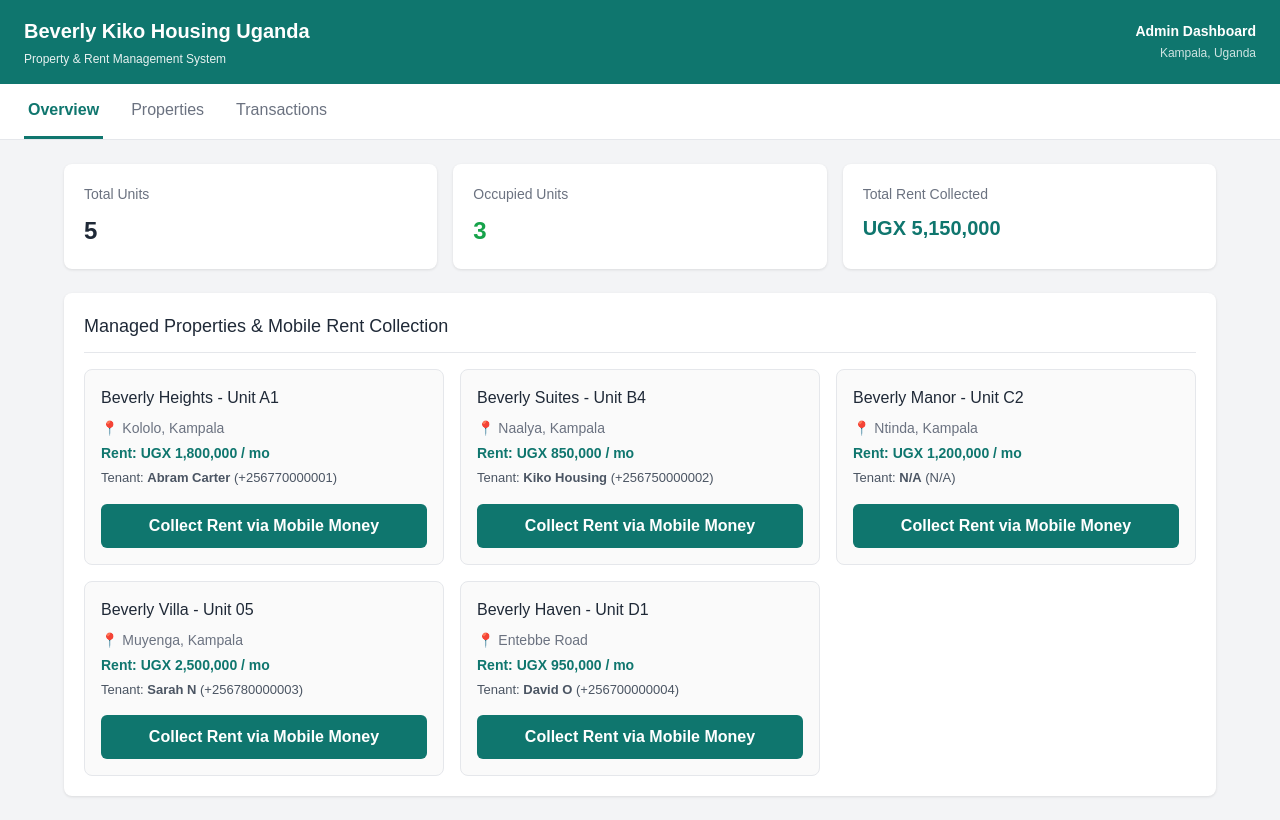
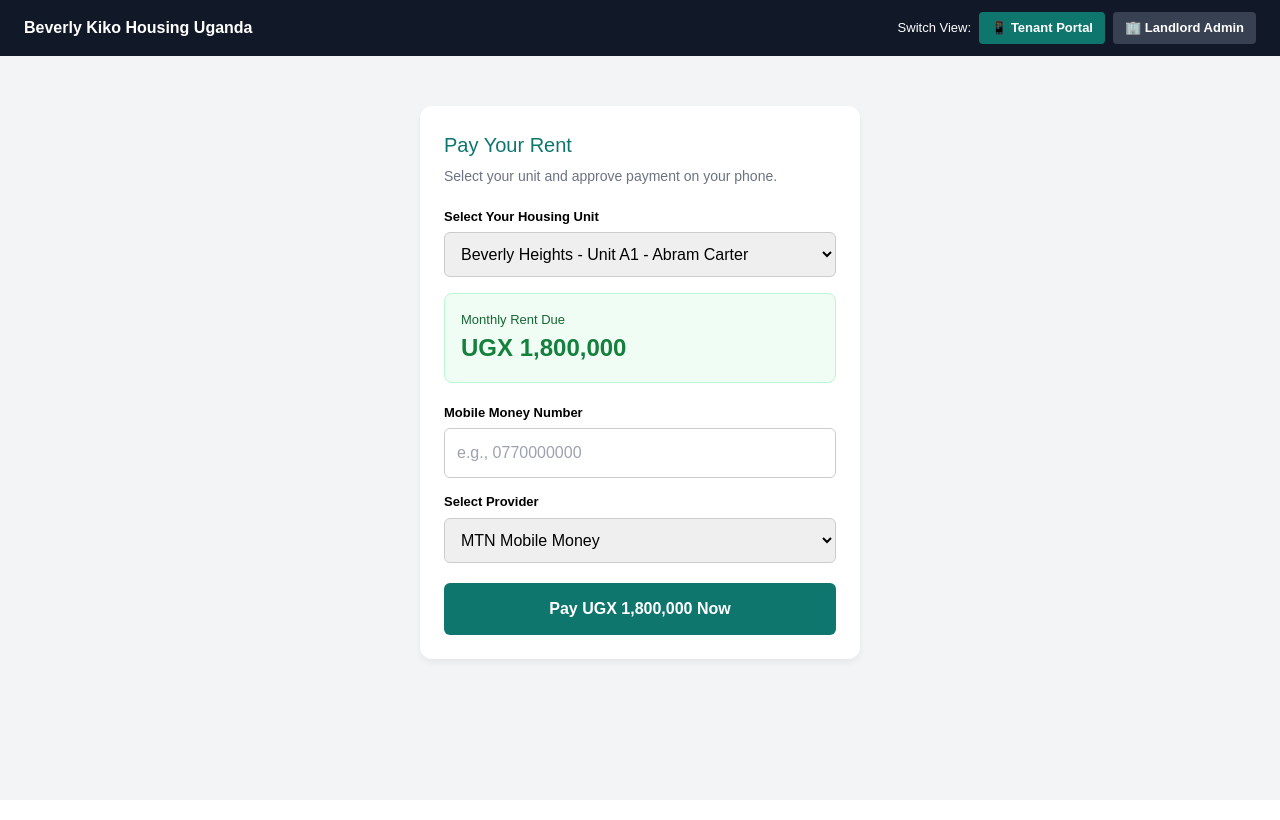
Before and after one commit to godmic9-sudo/beverly-kiko-housing, a React (Create React App) app: page / in a window 1280 px wide. Built offline with nearby package versions, Linux system fonts and the light colour scheme.

Commit message:
Add tenant payment portal and real-time landlord notification

```diff
--- a/src/App.js
+++ b/src/App.js
@@ -1,235 +1,180 @@
 import React, { useState } from 'react';
 
 const initialProperties = [
-  { id: 'PROP-101', title: 'Beverly Heights - Unit A1', location: 'Kololo, Kampala', rentUgx: 1800000, status: 'Occupied', tenant: 'Abram Carter', phone: '+256770000001' },
-  { id: 'PROP-102', title: 'Beverly Suites - Unit B4', location: 'Naalya, Kampala', rentUgx: 850000, status: 'Occupied', tenant: 'Kiko Housing', phone: '+256750000002' },
-  { id: 'PROP-103', title: 'Beverly Manor - Unit C2', location: 'Ntinda, Kampala', rentUgx: 1200000, status: 'Vacant', tenant: 'N/A', phone: 'N/A' },
-  { id: 'PROP-104', title: 'Beverly Villa - Unit 05', location: 'Muyenga, Kampala', rentUgx: 2500000, status: 'Occupied', tenant: 'Sarah N', phone: '+256780000003' },
-  { id: 'PROP-105', title: 'Beverly Haven - Unit D1', location: 'Entebbe Road', rentUgx: 950000, status: 'Pending Maintenance', tenant: 'David O', phone: '+256700000004' },
-];
-
-const initialTransactions = [
-  { id: 'TXN-9021', property: 'Beverly Heights - Unit A1', tenant: 'Abram Carter', amount: 1800000, provider: 'MTN Mobile Money', date: '2026-10-24' },
-  { id: 'TXN-9022', property: 'Beverly Suites - Unit B4', tenant: 'Kiko Housing', amount: 850000, provider: 'Airtel Money', date: '2026-10-22' },
-  { id: 'TXN-9023', property: 'Beverly Villa - Unit 05', tenant: 'Sarah N', amount: 2500000, provider: 'MTN Mobile Money', date: '2026-10-15' },
+  { id: 'PROP-101', title: 'Beverly Heights - Unit A1', location: 'Kololo, Kampala', rentUgx: 1800000, tenant: 'Abram Carter', phone: '0770000001', status: 'Due' },
+  { id: 'PROP-102', title: 'Beverly Suites - Unit B4', location: 'Naalya, Kampala', rentUgx: 850000, tenant: 'Kiko Housing', phone: '0750000002', status: 'Due' },
 ];
 
 export default function App() {
-  const [activeTab, setActiveTab] = useState('overview');
-  const [properties] = useState(initialProperties);
-  const [transactions, setTransactions] = useState(initialTransactions);
+  const [role, setRole] = useState('tenant'); // 'tenant' or 'admin'
+  const [selectedUnit, setSelectedUnit] = useState(initialProperties[0]);
+  const [phone, setPhone] = useState('');
+  const [provider, setProvider] = useState('MTN Mobile Money');
+  const [paymentStatus, setPaymentStatus] = useState('idle'); // 'idle', 'processing', 'success'
 
-  const [selectedProperty, setSelectedProperty] = useState(null);
-  const [paymentPhone, setPaymentPhone] = useState('');
-  const [paymentProvider, setPaymentProvider] = useState('MTN Mobile Money');
-  const [paymentStep, setPaymentStep] = useState('input');
+  // Real-time notification list for Landlord/Admin
+  const [notifications, setNotifications] = useState([]);
+  const [transactions, setTransactions] = useState([
+    { id: 'TXN-9021', unit: 'Beverly Heights - Unit A1', amount: 1800000, provider: 'MTN Mobile Money', time: 'Yesterday' }
+  ]);
 
-  const totalRevenue = transactions.reduce((acc, curr) => acc + curr.amount, 0);
+  const handleTenantPayment = (e) => {
+    e.preventDefault();
+    setPaymentStatus('processing');
 
-  const handlePayRent = (e) => {
-    e.preventDefault();
-    setPaymentStep('processing');
-
+    // Simulate STK Push prompt & payment success
     setTimeout(() => {
       const newTxn = {
         id: `TXN-${Math.floor(1000 + Math.random() * 9000)}`,
-        property: selectedProperty.title,
-        tenant: selectedProperty.tenant !== 'N/A' ? selectedProperty.tenant : 'Direct Payment',
-        amount: selectedProperty.rentUgx,
-        provider: paymentProvider,
-        date: new Date().toISOString().split('T')[0],
+        unit: selectedUnit.title,
+        amount: selectedUnit.rentUgx,
+        provider: provider,
+        time: 'Just Now'
       };
 
       setTransactions([newTxn, ...transactions]);
-      setPaymentStep('success');
-    }, 2000);
-  };
-
-  const closeModal = () => {
-    setSelectedProperty(null);
-    setPaymentStep('input');
-    setPaymentPhone('');
+      setNotifications([`🔔 Payment Received: UGX ${selectedUnit.rentUgx.toLocaleString()} from ${selectedUnit.tenant} (${selectedUnit.title})`, ...notifications]);
+      setPaymentStatus('success');
+    }, 2500);
   };
 
   return (
-    <div style={{ fontFamily: 'sans-serif', backgroundColor: '#f3f4f6', minHeight: '100vh', color: '#1f2937' }}>
-      <header style={{ backgroundColor: '#0f766e', color: 'white', padding: '16px 24px', display: 'flex', justifyContent: 'space-between', alignItems: 'center' }}>
-        <div>
-          <h1 style={{ margin: 0, fontSize: '20px', fontWeight: 'bold' }}>Beverly Kiko Housing Uganda</h1>
-          <p style={{ margin: '4px 0 0 0', fontSize: '12px', opacity: 0.9 }}>Property & Rent Management System</p>
+    <div style={{ fontFamily: 'sans-serif', backgroundColor: '#f3f4f6', minHeight: '100vh', paddingBottom: '40px' }}>
+
+      {/* Top Bar with Role Switcher */}
+      <div style={{ backgroundColor: '#111827', color: 'white', padding: '12px 24px', display: 'flex', justifyContent: 'space-between', alignItems: 'center' }}>
+        <span style={{ fontWeight: 'bold' }}>Beverly Kiko Housing Uganda</span>
+        <div style={{ display: 'flex', gap: '8px', alignItems: 'center', fontSize: '13px' }}>
+          <span>Switch View:</span>
+          <button
+            onClick={() => setRole('tenant')}
+            style={{ padding: '6px 12px', background: role === 'tenant' ? '#0f766e' : '#374151', color: 'white', border: 'none', borderRadius: '4px', cursor: 'pointer', fontWeight: 'bold' }}>
+            📱 Tenant Portal
+          </button>
+          <button
+            onClick={() => setRole('admin')}
+            style={{ padding: '6px 12px', background: role === 'admin' ? '#0f766e' : '#374151', color: 'white', border: 'none', borderRadius: '4px', cursor: 'pointer', fontWeight: 'bold' }}>
+            🏢 Landlord Admin {notifications.length > 0 && `(${notifications.length})`}
+          </button>
         </div>
-        <div style={{ textAlign: 'right', fontSize: '14px' }}>
-          <span style={{ fontWeight: '600', display: 'block' }}>Admin Dashboard</span>
-          <span style={{ fontSize: '12px', opacity: 0.8 }}>Kampala, Uganda</span>
-        </div>
-      </header>
+      </div>
 
-      <nav style={{ backgroundColor: 'white', borderBottom: '1px solid #e5e7eb', padding: '0 24px', display: 'flex', gap: '24px' }}>
-        {['overview', 'properties', 'transactions'].map((tab) => (
-          <button
-            key={tab}
-            onClick={() => setActiveTab(tab)}
-            style={{
-              padding: '14px 4px',
-              border: 'none',
-              background: 'none',
-              borderBottom: activeTab === tab ? '3px solid #0f766e' : '3px solid transparent',
-              color: activeTab === tab ? '#0f766e' : '#6b7280',
-              fontWeight: activeTab === tab ? 'bold' : 'normal',
-              textTransform: 'capitalize',
-              cursor: 'pointer'
-            }}
-          >
-            {tab}
-          </button>
-        ))}
-      </nav>
+      {/* ================= TENANT VIEW ================= */}
+      {role === 'tenant' && (
+        <main style={{ maxWidth: '480px', margin: '30px auto', padding: '20px' }}>
+          <div style={{ backgroundColor: 'white', borderRadius: '12px', padding: '24px', boxShadow: '0 4px 6px rgba(0,0,0,0.05)' }}>
+            <h2 style={{ margin: '0 0 6px 0', color: '#0f766e', fontSize: '20px' }}>Pay Your Rent</h2>
+            <p style={{ margin: '0 0 20px 0', color: '#6b7280', fontSize: '14px' }}>Select your unit and approve payment on your phone.</p>
 
-      <main style={{ padding: '24px', maxWidth: '1200px', margin: '0 auto' }}>
-        <div style={{ display: 'grid', gridTemplateColumns: 'repeat(auto-fit, minmax(220px, 1fr))', gap: '16px', marginBottom: '24px' }}>
-          <div style={{ backgroundColor: 'white', padding: '20px', borderRadius: '8px', boxShadow: '0 1px 3px rgba(0,0,0,0.1)' }}>
-            <div style={{ color: '#6b7280', fontSize: '14px', marginBottom: '8px' }}>Total Units</div>
-            <div style={{ fontSize: '24px', fontWeight: 'bold' }}>{properties.length}</div>
-          </div>
-          <div style={{ backgroundColor: 'white', padding: '20px', borderRadius: '8px', boxShadow: '0 1px 3px rgba(0,0,0,0.1)' }}>
-            <div style={{ color: '#6b7280', fontSize: '14px', marginBottom: '8px' }}>Occupied Units</div>
-            <div style={{ fontSize: '24px', fontWeight: 'bold', color: '#16a34a' }}>
-              {properties.filter(p => p.status === 'Occupied').length}
+            <label style={{ fontSize: '13px', fontWeight: 'bold', display: 'block', marginBottom: '6px' }}>Select Your Housing Unit</label>
+            <select
+              onChange={(e) => setSelectedUnit(initialProperties.find(p => p.id === e.target.value))}
+              style={{ width: '100%', padding: '12px', borderRadius: '6px', border: '1px solid #ccc', marginBottom: '16px' }}
+            >
+              {initialProperties.map(p => (
+                <option key={p.id} value={p.id}>{p.title} - {p.tenant}</option>
+              ))}
+            </select>
+
+            <div style={{ backgroundColor: '#f0fdf4', border: '1px solid #bbf7d0', borderRadius: '8px', padding: '16px', marginBottom: '20px' }}>
+              <div style={{ fontSize: '13px', color: '#166534' }}>Monthly Rent Due</div>
+              <div style={{ fontSize: '24px', fontWeight: 'bold', color: '#15803d' }}>UGX {selectedUnit.rentUgx.toLocaleString()}</div>
             </div>
-          </div>
-          <div style={{ backgroundColor: 'white', padding: '20px', borderRadius: '8px', boxShadow: '0 1px 3px rgba(0,0,0,0.1)' }}>
-            <div style={{ color: '#6b7280', fontSize: '14px', marginBottom: '8px' }}>Total Rent Collected</div>
-            <div style={{ fontSize: '20px', fontWeight: 'bold', color: '#0f766e' }}>
-              UGX {totalRevenue.toLocaleString()}
-            </div>
-          </div>
-        </div>
 
-        {activeTab !== 'transactions' ? (
-          <section style={{ backgroundColor: 'white', borderRadius: '8px', padding: '20px', boxShadow: '0 1px 3px rgba(0,0,0,0.1)' }}>
-            <h2 style={{ fontSize: '18px', margin: '0 0 16px 0', borderBottom: '1px solid #e5e7eb', paddingBottom: '12px' }}>
-              Managed Properties & Mobile Rent Collection
-            </h2>
-            <div style={{ display: 'grid', gridTemplateColumns: 'repeat(auto-fit, minmax(280px, 1fr))', gap: '16px' }}>
-              {properties.map((property) => (
-                <div key={property.id} style={{ border: '1px solid #e5e7eb', borderRadius: '8px', padding: '16px', backgroundColor: '#fafafa' }}>
-                  <h3 style={{ margin: '0 0 8px 0', fontSize: '16px' }}>{property.title}</h3>
-                  <p style={{ margin: '4px 0', color: '#6b7280', fontSize: '14px' }}>📍 {property.location}</p>
-                  <p style={{ margin: '4px 0', fontSize: '14px', fontWeight: 'bold', color: '#0f766e' }}>
-                    Rent: UGX {property.rentUgx.toLocaleString()} / mo
-                  </p>
-                  <p style={{ margin: '4px 0', fontSize: '13px', color: '#4b5563' }}>
-                    Tenant: <strong>{property.tenant}</strong> ({property.phone})
-                  </p>
-                  <button
-                    onClick={() => setSelectedProperty(property)}
-                    style={{
-                      marginTop: '12px',
-                      width: '100%',
-                      padding: '10px',
-                      backgroundColor: '#0f766e',
-                      color: 'white',
-                      border: 'none',
-                      borderRadius: '6px',
-                      fontWeight: 'bold',
-                      cursor: 'pointer'
-                    }}
-                  >
-                    Collect Rent via Mobile Money
-                  </button>
-                </div>
-              ))}
-            </div>
-          </section>
-        ) : (
-          <section style={{ backgroundColor: 'white', borderRadius: '8px', padding: '20px', boxShadow: '0 1px 3px rgba(0,0,0,0.1)' }}>
-            <h2 style={{ fontSize: '18px', margin: '0 0 16px 0', borderBottom: '1px solid #e5e7eb', paddingBottom: '12px' }}>
-              Recent Rent Transactions
-            </h2>
-            <table style={{ width: '100%', borderCollapse: 'collapse', textAlign: 'left', fontSize: '14px' }}>
-              <thead>
-                <tr style={{ backgroundColor: '#f9fafb', borderBottom: '1px solid #e5e7eb' }}>
-                  <th style={{ padding: '12px' }}>Transaction ID</th>
-                  <th style={{ padding: '12px' }}>Property</th>
-                  <th style={{ padding: '12px' }}>Tenant</th>
-                  <th style={{ padding: '12px' }}>Provider</th>
-                  <th style={{ padding: '12px' }}>Amount</th>
-                  <th style={{ padding: '12px' }}>Date</th>
-                </tr>
-              </thead>
-              <tbody>
-                {transactions.map((txn) => (
-                  <tr key={txn.id} style={{ borderBottom: '1px solid #f3f4f6' }}>
-                    <td style={{ padding: '12px', fontWeight: 'bold' }}>{txn.id}</td>
-                    <td style={{ padding: '12px' }}>{txn.property}</td>
-                    <td style={{ padding: '12px' }}>{txn.tenant}</td>
-                    <td style={{ padding: '12px' }}>{txn.provider}</td>
-                    <td style={{ padding: '12px', color: '#16a34a', fontWeight: 'bold' }}>UGX {txn.amount.toLocaleString()}</td>
-                    <td style={{ padding: '12px', color: '#6b7280' }}>{txn.date}</td>
-                  </tr>
-                ))}
-              </tbody>
-            </table>
-          </section>
-        )}
-      </main>
-
-      {selectedProperty && (
-        <div style={{ position: 'fixed', top: 0, left: 0, right: 0, bottom: 0, backgroundColor: 'rgba(0,0,0,0.5)', display: 'flex', justifyContent: 'center', alignItems: 'center', zIndex: 1000 }}>
-          <div style={{ backgroundColor: 'white', borderRadius: '8px', padding: '24px', width: '90%', maxWidth: '420px' }}>
-            {paymentStep === 'input' && (
-              <form onSubmit={handlePayRent}>
-                <h3 style={{ marginTop: 0 }}>Pay Rent - {selectedProperty.title}</h3>
-                <p style={{ color: '#6b7280', fontSize: '14px' }}>Amount Due: <strong>UGX {selectedProperty.rentUgx.toLocaleString()}</strong></p>
-
+            {paymentStatus === 'idle' && (
+              <form onSubmit={handleTenantPayment}>
                 <div style={{ marginBottom: '14px' }}>
-                  <label style={{ display: 'block', fontSize: '13px', marginBottom: '4px' }}>Ugandan Phone Number</label>
+                  <label style={{ fontSize: '13px', fontWeight: 'bold', display: 'block', marginBottom: '6px' }}>Mobile Money Number</label>
                   <input
                     type="text"
                     required
-                    placeholder="e.g. 0770000000"
-                    value={paymentPhone}
-                    onChange={(e) => setPaymentPhone(e.target.value)}
-                    style={{ width: '100%', padding: '10px', border: '1px solid #ccc', borderRadius: '4px', boxSizing: 'border-box' }}
+                    placeholder="e.g., 0770000000"
+                    value={phone}
+                    onChange={(e) => setPhone(e.target.value)}
+                    style={{ width: '100%', padding: '12px', borderRadius: '6px', border: '1px solid #ccc', boxSizing: 'border-box' }}
                   />
                 </div>
 
-                <div style={{ marginBottom: '18px' }}>
-                  <label style={{ display: 'block', fontSize: '13px', marginBottom: '4px' }}>Payment Provider</label>
+                <div style={{ marginBottom: '20px' }}>
+                  <label style={{ fontSize: '13px', fontWeight: 'bold', display: 'block', marginBottom: '6px' }}>Select Provider</label>
                   <select
-                    value={paymentProvider}
-                    onChange={(e) => setPaymentProvider(e.target.value)}
-                    style={{ width: '100%', padding: '10px', border: '1px solid #ccc', borderRadius: '4px', boxSizing: 'border-box' }}
+                    value={provider}
+                    onChange={(e) => setProvider(e.target.value)}
+                    style={{ width: '100%', padding: '12px', borderRadius: '6px', border: '1px solid #ccc' }}
                   >
                     <option value="MTN Mobile Money">MTN Mobile Money</option>
                     <option value="Airtel Money">Airtel Money</option>
                   </select>
                 </div>
 
-                <div style={{ display: 'flex', gap: '8px', justifyContent: 'flex-end' }}>
-                  <button type="button" onClick={closeModal} style={{ padding: '8px 16px', background: '#ccc', border: 'none', borderRadius: '4px', cursor: 'pointer' }}>Cancel</button>
-                  <button type="submit" style={{ padding: '8px 16px', background: '#0f766e', color: 'white', border: 'none', borderRadius: '4px', cursor: 'pointer', fontWeight: 'bold' }}>Send Prompt</button>
-                </div>
+                <button type="submit" style={{ width: '100%', padding: '14px', backgroundColor: '#0f766e', color: 'white', border: 'none', borderRadius: '6px', fontWeight: 'bold', fontSize: '16px', cursor: 'pointer' }}>
+                  Pay UGX {selectedUnit.rentUgx.toLocaleString()} Now
+                </button>
               </form>
             )}
 
-            {paymentStep === 'processing' && (
-              <div style={{ textAlign: 'center', padding: '20px 0' }}>
-                <p style={{ fontWeight: 'bold' }}>Sending Mobile Money Prompt...</p>
-                <p style={{ fontSize: '13px', color: '#6b7280' }}>Please approve the PIN request on phone {paymentPhone}</p>
+            {paymentStatus === 'processing' && (
+              <div style={{ textAlign: 'center', padding: '30px 0' }}>
+                <div style={{ fontSize: '18px', fontWeight: 'bold', color: '#0f766e', marginBottom: '8px' }}>Sending Mobile Money Prompt...</div>
+                <p style={{ color: '#6b7280', fontSize: '14px' }}>Please check your phone (<strong>{phone}</strong>) and enter your PIN to authorize payment.</p>
               </div>
             )}
 
-            {paymentStep === 'success' && (
-              <div style={{ textAlign: 'center', padding: '10px 0' }}>
-                <h3 style={{ color: '#16a34a' }}>Payment Received!</h3>
-                <p style={{ fontSize: '14px' }}>Rent paid successfully via {paymentProvider}.</p>
-                <button onClick={closeModal} style={{ padding: '8px 16px', background: '#0f766e', color: 'white', border: 'none', borderRadius: '4px', cursor: 'pointer', marginTop: '12px' }}>Done</button>
+            {paymentStatus === 'success' && (
+              <div style={{ textAlign: 'center', padding: '20px 0' }}>
+                <h3 style={{ color: '#16a34a', margin: '0 0 8px 0' }}>Payment Successful!</h3>
+                <p style={{ color: '#4b5563', fontSize: '14px' }}>Thank you! Your rent receipt has been logged.</p>
+                <button onClick={() => setPaymentStatus('idle')} style={{ padding: '10px 20px', background: '#0f766e', color: 'white', border: 'none', borderRadius: '6px', cursor: 'pointer', marginTop: '12px' }}>
+                  Back to Portal
+                </button>
               </div>
             )}
           </div>
-        </div>
+        </main>
       )}
+
+      {/* ================= LANDLORD / ADMIN VIEW ================= */}
+      {role === 'admin' && (
+        <main style={{ maxWidth: '900px', margin: '30px auto', padding: '20px' }}>
+          {/* Notifications Alert Banner */}
+          {notifications.length > 0 && (
+            <div style={{ backgroundColor: '#fef3c7', borderLeft: '4px solid #f59e0b', padding: '16px', borderRadius: '6px', marginBottom: '20px' }}>
+              <h4 style={{ margin: '0 0 8px 0', color: '#92400e' }}>Payment Alerts Received</h4>
+              {notifications.map((note, idx) => (
+                <div key={idx} style={{ fontSize: '14px', color: '#78350f', margin: '4px 0' }}>{note}</div>
+              ))}
+            </div>
+          )}
+
+          <div style={{ backgroundColor: 'white', borderRadius: '12px', padding: '24px', boxShadow: '0 4px 6px rgba(0,0,0,0.05)' }}>
+            <h2 style={{ margin: '0 0 16px 0', color: '#111827' }}>Landlord Payment Collections</h2>
+
+            <table style={{ width: '100%', borderCollapse: 'collapse', fontSize: '14px' }}>
+              <thead>
+                <tr style={{ backgroundColor: '#f9fafb', textAlign: 'left', borderBottom: '1px solid #e5e7eb' }}>
+                  <th style={{ padding: '12px' }}>Transaction ID</th>
+                  <th style={{ padding: '12px' }}>Unit</th>
+                  <th style={{ padding: '12px' }}>Amount</th>
+                  <th style={{ padding: '12px' }}>Provider</th>
+                  <th style={{ padding: '12px' }}>Time</th>
+                </tr>
+              </thead>
+              <tbody>
+                {transactions.map((t) => (
+                  <tr key={t.id} style={{ borderBottom: '1px solid #f3f4f6' }}>
+                    <td style={{ padding: '12px', fontWeight: 'bold' }}>{t.id}</td>
+                    <td style={{ padding: '12px' }}>{t.unit}</td>
+                    <td style={{ padding: '12px', color: '#16a34a', fontWeight: 'bold' }}>UGX {t.amount.toLocaleString()}</td>
+                    <td style={{ padding: '12px' }}>{t.provider}</td>
+                    <td style={{ padding: '12px', color: '#6b7280' }}>{t.time}</td>
+                  </tr>
+                ))}
+              </tbody>
+            </table>
+          </div>
+        </main>
+      )}
+
     </div>
   );
 }
```
